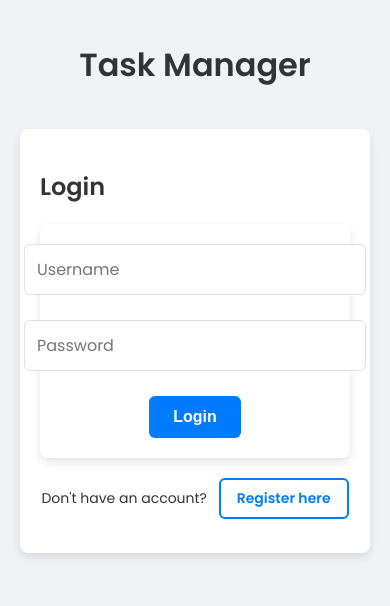
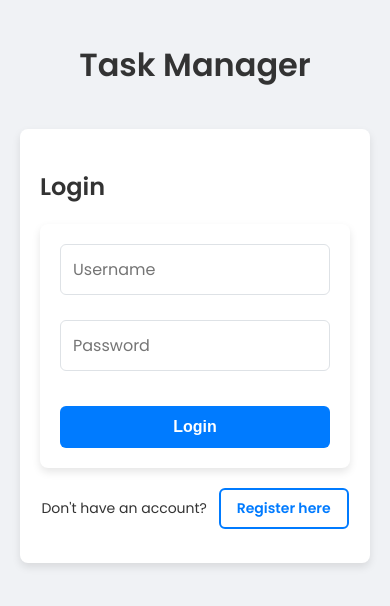
Before and after one commit to vinodpatil1739/task-manager-frontend, a React (Create React App) app: page /login in a window 390 px wide. Shown: the top 606 px of the page. Built offline with nearby package versions, Linux system fonts and the light colour scheme.

Commit message:
Add responsive styles for mobile

```diff
--- a/src/App.css
+++ b/src/App.css
@@ -50,7 +50,7 @@ form input, form select {
   border-radius: 6px;
   font-size: 16px;
   min-width: 120px;
-  font-family: 'Poppins', sans-serif; /* <-- ADD THIS LINE */
+  font-family: 'Poppins', sans-serif;
 }
 
 form button {
@@ -162,7 +162,7 @@ li button:hover {
   max-height: 400px; /* You can adjust this height */
   overflow-y: auto;
 }
-/* ADD THESE STYLES AT THE END OF App.css */
+
 
 .main-nav {
   text-align: center;
@@ -222,7 +222,7 @@ li button:hover {
   border-radius: 5px;
   cursor: pointer;
 }
-/* Styles for the 'Login/Register Here' links */
+/* Styles for the 'Login/Register Here' */
 .auth-form-container p {
   text-align: center;
   margin-top: 20px;
@@ -245,7 +245,7 @@ li button:hover {
   background-color: var(--primary-accent-color);
   color: white;
 }
-/* ADD THIS STYLE AT THE END OF App.css */
+
 
 .show-password-container {
   display: flex;
@@ -258,7 +258,7 @@ li button:hover {
   margin-right: 8px;
   margin-bottom: 0;
 }
-/* ADD THESE STYLES AT THE END OF App.css */
+
 
 .password-wrapper {
   position: relative;
@@ -278,14 +278,14 @@ li button:hover {
   cursor: pointer;
   user-select: none; /* Prevents text selection on double click */
 }
-/* ADD THESE STYLES AT THE END OF App.css */
+
 
 .password-toggle-icon svg {
   width: 20px;
   height: 20px;
   stroke: #888; /* Sets the line color of the icon */
 }
-/* ADD THESE STYLES AT THE END OF App.css */
+
 
 .password-requirements {
   padding: 10px;
@@ -305,3 +305,20 @@ li button:hover {
   padding: 2px 0;
   border: none;
 }
+/* --- Responsive Styles for Mobile --- */
+@media (max-width: 900px) {
+  .task-list-container {
+    padding: 15px;
+  }
+
+  form, .filter-bar {
+    /* Stack the form and filter elements vertically */
+    flex-direction: column;
+    align-items: stretch;
+  }
+
+  form button, .filter-bar button {
+    margin-left: 0;
+    margin-top: 10px;
+  }
+}
```
